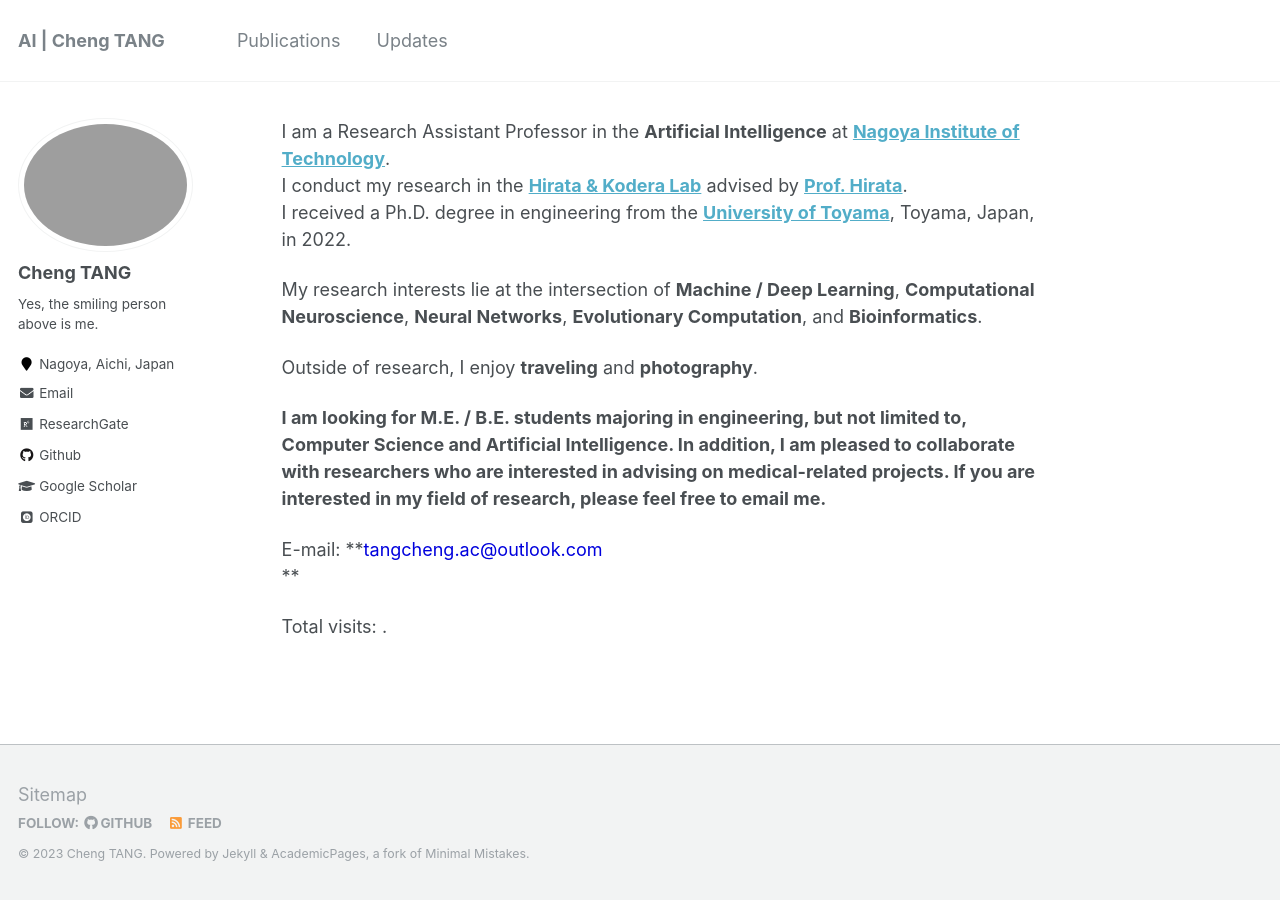
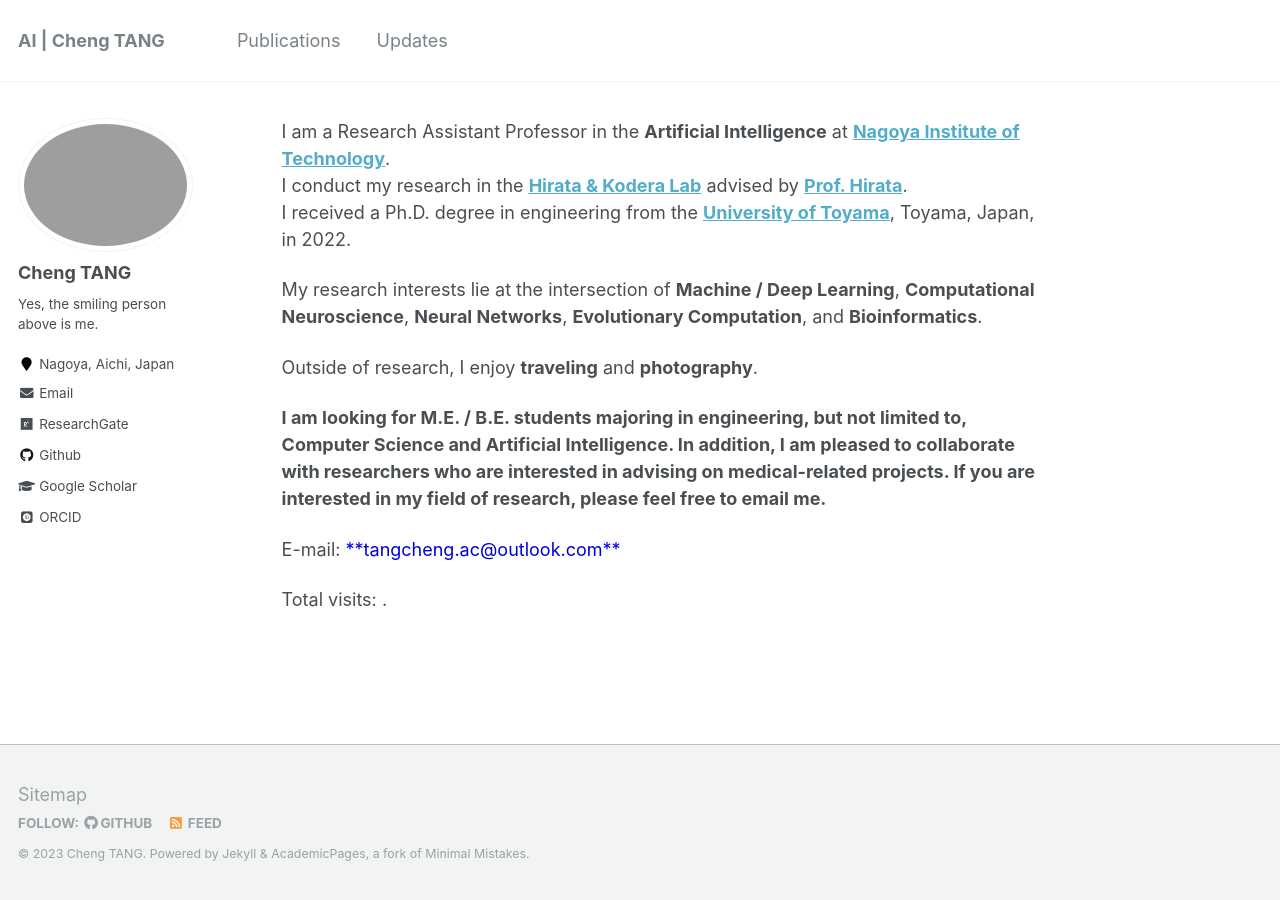
Before and after one commit to ChengTANG-AI/chengtang-ai.github.io, a Jekyll site: the page built from _pages/about.md, in a window 1280 px wide. Built offline with Jekyll 4.4.1, drawn with Linux system fonts in a browser that asks for light colours; some web fonts are replaced; comment, search, counter and statistics services are not loaded.

Commit message:
Update about.md

```diff
--- a/_pages/about.md
+++ b/_pages/about.md
@@ -18,7 +18,7 @@ Outside of research, I enjoy **traveling** and **photography**.
 
 **I am looking for M.E. / B.E. students majoring in engineering, but not limited to, Computer Science and Artificial Intelligence. In addition, I am pleased to collaborate with researchers who are interested in advising on medical-related projects. If you are interested in my field of research, please feel free to email me.**
 
-E-mail: **<font color="#0000dd">tangcheng.ac@outlook.com</font><br /> **
+E-mail: <font color="#0000dd">**tangcheng.ac@outlook.com**</font><br />
 
 
 <script async src="//busuanzi.ibruce.info/busuanzi/2.3/busuanzi.pure.mini.js"></script>
```
